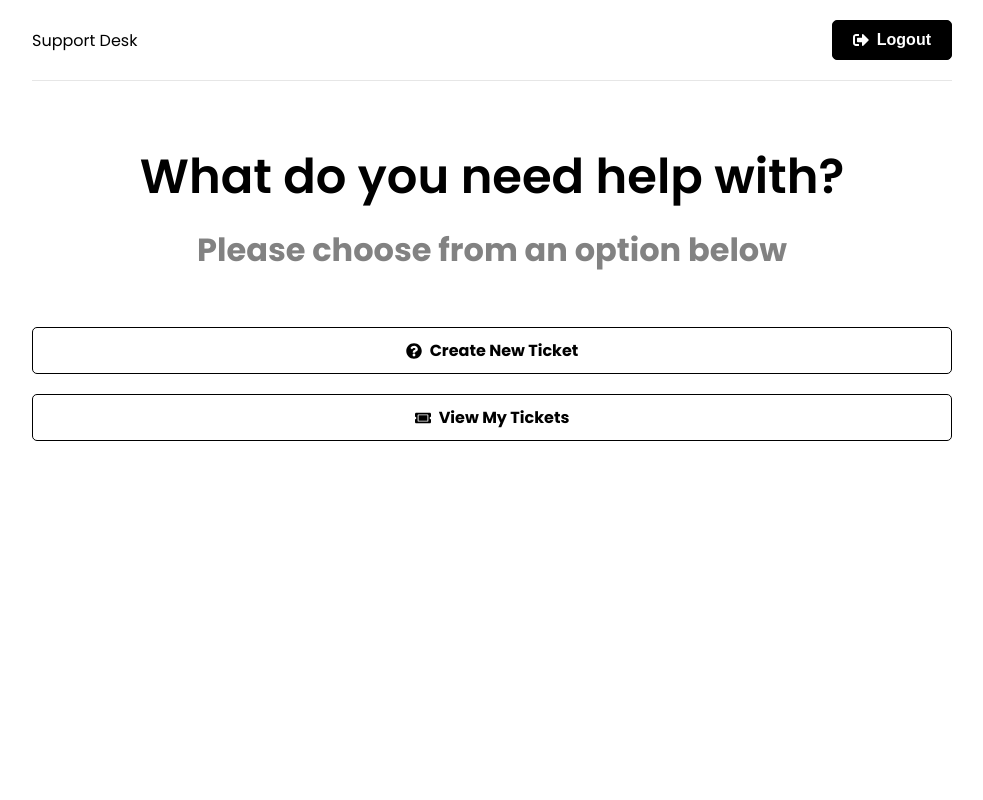
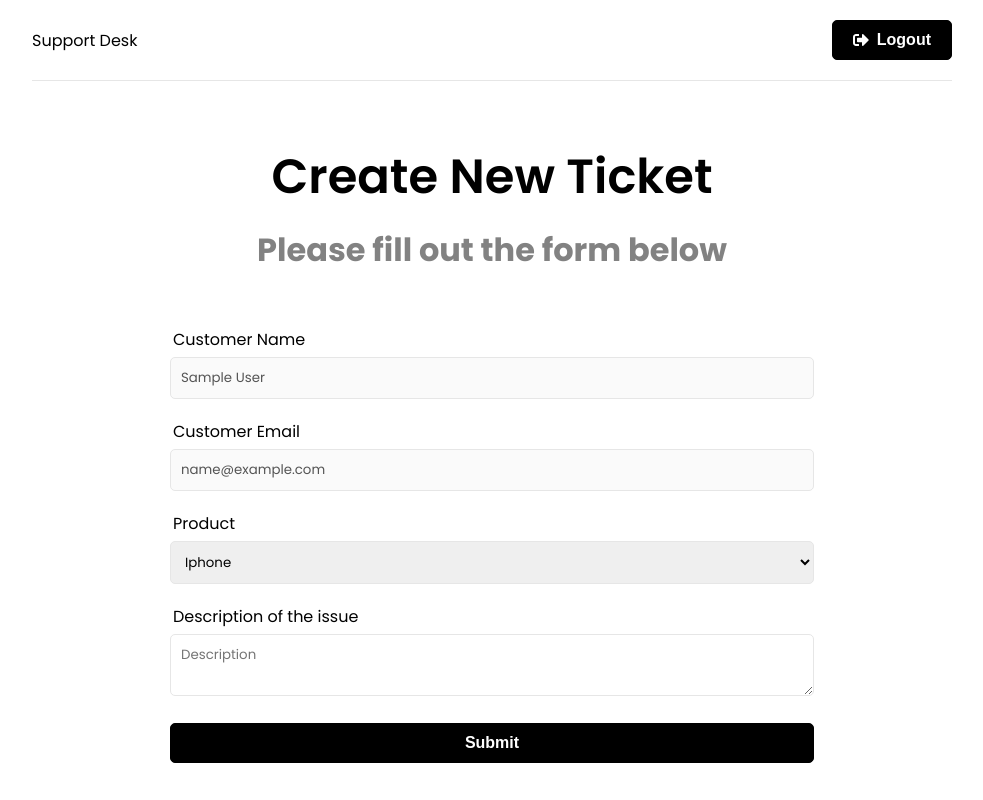
Before and after one commit to vajaganidhanesh/support_ticket_app, a React (Create React App) app in the folder frontend/: page /new-ticket in a window 1280 px wide. Before the commit this address led to /. Shown: the whole page, without its empty margins (148-1131 px from the left). Built offline with nearby package versions, Linux system fonts and the light colour scheme; sample sign-in values are in the browser's storage.

Commit message:
new Ticket formation by frontend has been done

```diff
--- a/frontend/src/component/PrivateRoute.jsx
+++ b/frontend/src/component/PrivateRoute.jsx
@@ -10,6 +10,7 @@
   }
 
   return loggedIn ? <Outlet /> : <Navigate to='/login' />
+
 };
 
 export default PrivateRoute;
--- a/frontend/src/hooks/useAuthStatus.js
+++ b/frontend/src/hooks/useAuthStatus.js
@@ -4,6 +4,7 @@
 export const useAuthStatus = () =>{
     const [loggedIn, setLoggedIn] = useState(false)
     const [checkingStatus, setCheckingStatus] = useState(true)
+
     const {user} = useSelector((state)=>state.auth)
 
     useEffect(()=>{
@@ -16,5 +17,5 @@
         setCheckingStatus(false)
     },[user])
 
-    return loggedIn,checkingStatus
+    return {loggedIn,checkingStatus}
 }
--- a/frontend/src/pages/NewTicket.jsx
+++ b/frontend/src/pages/NewTicket.jsx
@@ -1,11 +1,69 @@
-import React from 'react'
+import { useState } from "react";
+import { useSelector } from "react-redux";
 
 function NewTicket() {
+  const { user } = useSelector((state) => state.auth);
+  const [name] = useState(user.name);
+  const [email] = useState(user.email);
+  const [product, setProduct] = useState("Iphone");
+  const [description, setDescription] = useState("");
+
+  const onSubmit = (e) => {
+    e.preventDefault();
+  };
   return (
-    <div>
-      new ticket
-    </div>
-  )
+    <>
+      <section className="heading">
+        <h1>Create New Ticket</h1>
+        <p>Please fill out the form below</p>
+      </section>
+
+      <section className="form">
+        <div className="form-group">
+          <label htmlFor="name">Customer Name</label>
+          <input type="text" className="form-control" value={name} disabled />
+        </div>
+
+        <div className="form-group">
+          <label htmlFor="name">Customer Email</label>
+          <input type="email" className="form-control" value={email} disabled />
+        </div>
+
+        <form onSubmit={onSubmit}>
+          <div className="form-group">
+            <label htmlFor="product">Product</label>
+
+            <select
+              name="product"
+              id="product"
+              value={product}
+              onChange={(e) => setProduct(e.target.value)}
+            >
+              <option value="Iphone">Iphone</option>
+              <option value="Macbook Pro">Macbook Pro</option>
+              <option value="iMac">iMac</option>
+              <option value="iPad">iPad</option>
+            </select>
+          </div>
+
+          <div className="form-group">
+            <label htmlFor="description">Description of the issue</label>
+            <textarea
+              name="description"
+              id="description"
+              className="form-control"
+              placeholder="Description"
+              onChange={(e)=>setDescription(e.target.value)}
+            ></textarea>
+          </div>
+
+          <div className="form-group">
+            <button className="btn btn-block">Submit</button>
+          </div>
+        </form>
+      </section>
+    </>
+  );
 }
 
-export default NewTicket
+export default NewTicket;
```
